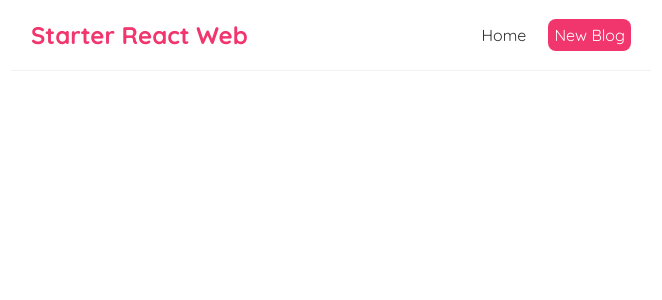
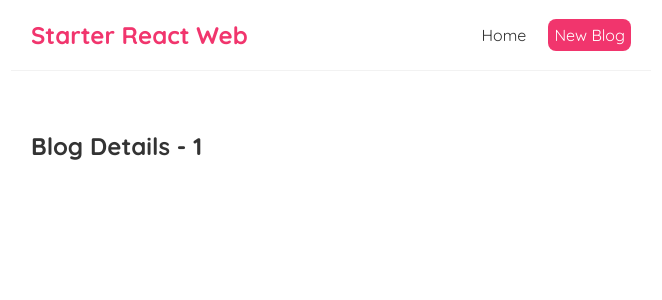
Before and after one commit to Omar-K-Elgazzar/React-Tutorial, a React (Create React App) app in the folder starter-web/: page /blogs/1 in a window 1280 px wide. Shown: the top 300 px of the page, without its empty margins (309-971 px from the left). Built offline with nearby package versions, Linux system fonts and the light colour scheme.

Commit message:
Learned Route Parameters

```diff
--- a/starter-web/src/App.js
+++ b/starter-web/src/App.js
@@ -2,6 +2,7 @@
 import Home from './Home';
 import {BrowserRouter as Router, Route, Switch} from 'react-router-dom';
 import Create from './Create';
+import BlogDetails from './BlogDetails';
 
 
 function App() {
@@ -19,6 +20,9 @@
             <Route path ='/create'>
               <Create></Create>
             </Route>
+            <Route path ='/blogs/:id'>
+              <BlogDetails></BlogDetails>
+            </Route>
           </Switch>
         </div>
       </div>
--- /dev/null
+++ b/starter-web/src/BlogDetails.js
@@ -0,0 +1,15 @@
+import { useParams } from "react-router-dom/cjs/react-router-dom";
+
+
+const BlogDetails = () => {
+
+const {id} = useParams()
+
+    return (
+        <div className="blog-details">
+            <h2>Blog Details - {id} </h2>
+        </div>
+     );
+}
+
+export default BlogDetails;
--- a/starter-web/src/BlogList.js
+++ b/starter-web/src/BlogList.js
@@ -1,3 +1,5 @@
+import { Link } from "react-router-dom/cjs/react-router-dom";
+
 const BlogList = ({blogs, title}) => {
 
 
@@ -9,8 +11,11 @@
             {blogs.map((blog) => (
 
             <div className="blog-preview" key={blog.id}>
-                <h2>{ blog.title} </h2>
-                <p>Written by: {blog.author}</p>
+                <Link to = {`/blogs/${blog.id}`}>
+                    <h2>{ blog.title} </h2>
+                    <p>Written by: {blog.author}</p>
+                </Link>
+
             </div>
             ))}
         </div>
--- a/starter-web/src/index.css
+++ b/starter-web/src/index.css
@@ -48,3 +48,7 @@
   color: #f1356d;
   margin-bottom: 8px;
 }
+
+.blog-preview a{
+  text-decoration: none;
+}
```
